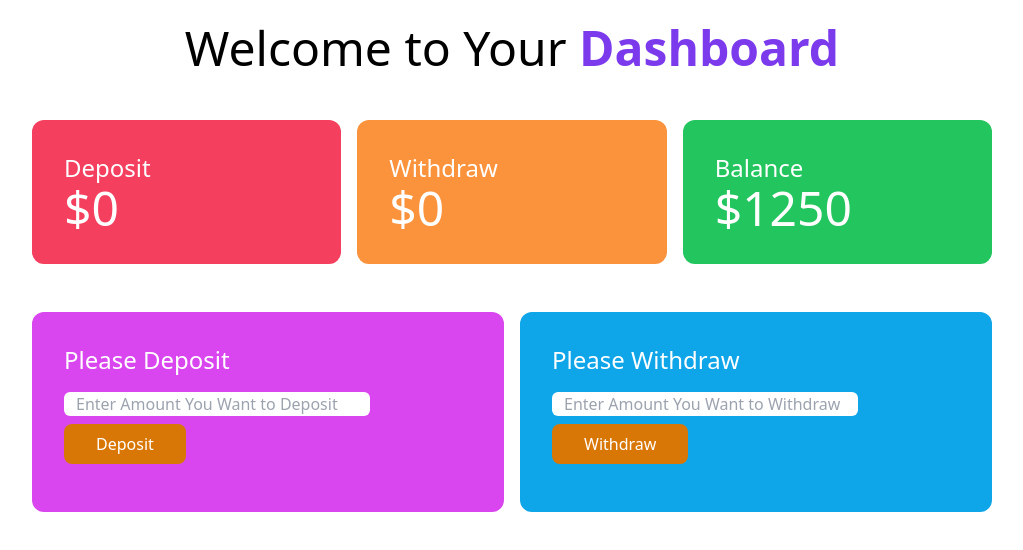
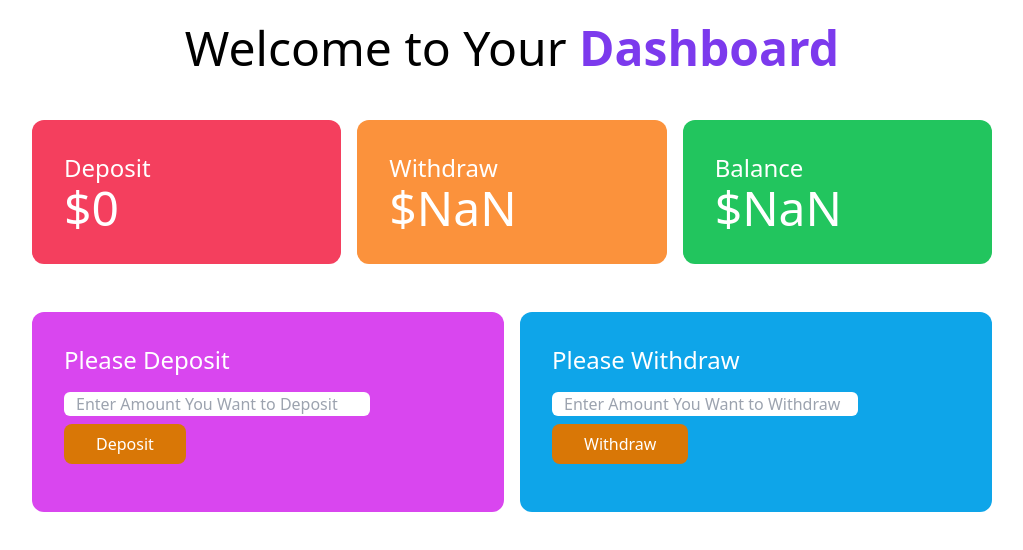
Before and after one commit to farhanthegreat/baap-er-bank, a plain HTML site: page bank.html in a window 1280 px wide. Both pictures are taken after a click on the button "Withdraw". Shown: the whole page, without its empty margins (128-1151 px from the left). Drawn offline with nearby package versions, Linux system fonts and the light colour scheme.

Commit message:
bank added

```diff
--- a/bank.html
+++ b/bank.html
@@ -56,5 +56,6 @@
     </main>
 
     <script src="js/bank.js"></script>
+    <script src="js/withdraw.js"></script>
 </body>
 </html>
--- /dev/null
+++ b/js/withdraw.js
@@ -0,0 +1,34 @@
+// step-1:
+document.getElementById('btn-withdraw').addEventListener('click', function(){
+    // step-2: get the withdraw amount from input field
+    const withdrawField = document.getElementById('withdraw-amount');
+    const newWithdrawAmountString = withdrawField.value;
+    const newWithdrawAmount = parseFloat(newWithdrawAmountString);
+
+    //2.5 also make sure to convert the input into as num
+    //3. get previous withdraw total
+    // step-3
+    const WithdrawTotalElement = document.getElementById('withdraw-collection');
+    const previousWithdrawTotalString = WithdrawTotalElement.innerText;
+    const previousWithdrawTotal = parseFloat(previousWithdrawTotalString);
+
+    // step-4: calculate total withdraw amount
+    const currentWithdrawTotal = previousWithdrawTotal + newWithdrawAmount;
+    //step-5: set the value to total withdraw amount
+    WithdrawTotalElement.innerText = currentWithdrawTotal;
+// step - 6
+    const balanceTotalElement = document.getElementById('balance-collection');
+    const previousBalanceTotalString = balanceTotalElement.innerText;
+    const previousBalanceTotal = parseFloat(previousBalanceTotalString);
+
+    // step-6.5
+    const newBalanceTotal = previousBalanceTotal - newWithdrawAmount;
+    balanceTotalElement.innerText = newBalanceTotal;
+
+
+    // step-7 : clear the input field
+    withdrawField.value = '';
+
+
+
+})
```
